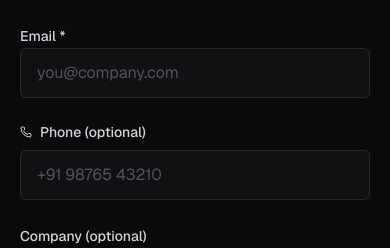
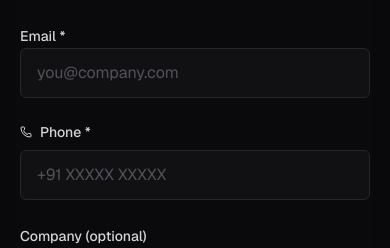
Before and after one commit to ad1xm/oryxen, a Next.js app: page / in a window 390 px wide. Shown: the part 10174-10422 px from the top of the page. Built offline with nearby package versions, Linux system fonts and the light colour scheme; no server answers; the database is empty.

Commit message:
Feat: Make phone mandatory in Contact form with generic placeholder

```diff
--- a/src/components/Collaborate.tsx
+++ b/src/components/Collaborate.tsx
@@ -33,7 +33,7 @@ export default function Collaborate() {
 
   async function handleSubmit(e: React.FormEvent) {
     e.preventDefault();
-    if (!formData.name || !formData.email || !formData.description) return;
+    if (!formData.name || !formData.email || !formData.phone || !formData.description) return;
 
     setFormState("submitting");
 
@@ -46,7 +46,7 @@ export default function Collaborate() {
           type: "Project Inquiry",
           name: formData.name,
           email: formData.email,
-          phone: formData.phone || "Not provided",
+          phone: formData.phone,
           company: formData.company || "Not provided",
           description: formData.description
         })
@@ -205,16 +205,17 @@ export default function Collaborate() {
                 <div className="space-y-2">
                   <label htmlFor="collab-phone" className="text-sm font-medium text-zinc-300 flex items-center gap-2">
                     <Phone className="w-3 h-3" />
-                    Phone (optional)
+                    Phone *
                   </label>
                   <input
+                    required
                     name="phone"
                     id="collab-phone"
                     type="tel"
                     autoComplete="tel"
                     value={formData.phone}
                     onChange={e => setFormData(p => ({ ...p, phone: e.target.value }))}
-                    placeholder="+91 98765 43210"
+                    placeholder="+91 XXXXX XXXXX"
                     className="w-full bg-zinc-900/50 border border-zinc-800 rounded-md px-4 py-3 text-white placeholder:text-zinc-600 focus:outline-none focus:ring-2 focus:ring-cyan-500/20 focus:border-cyan-500/50 transition-all"
                   />
                 </div>
```
